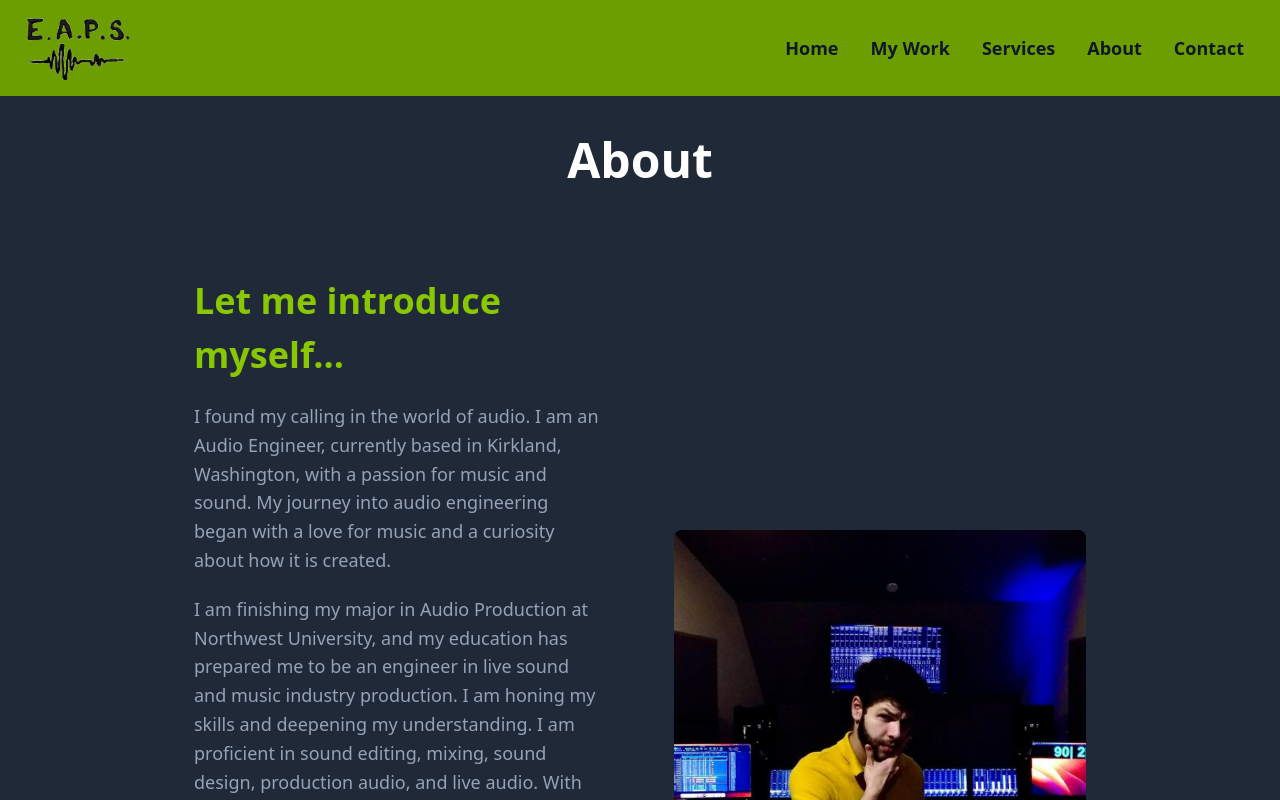
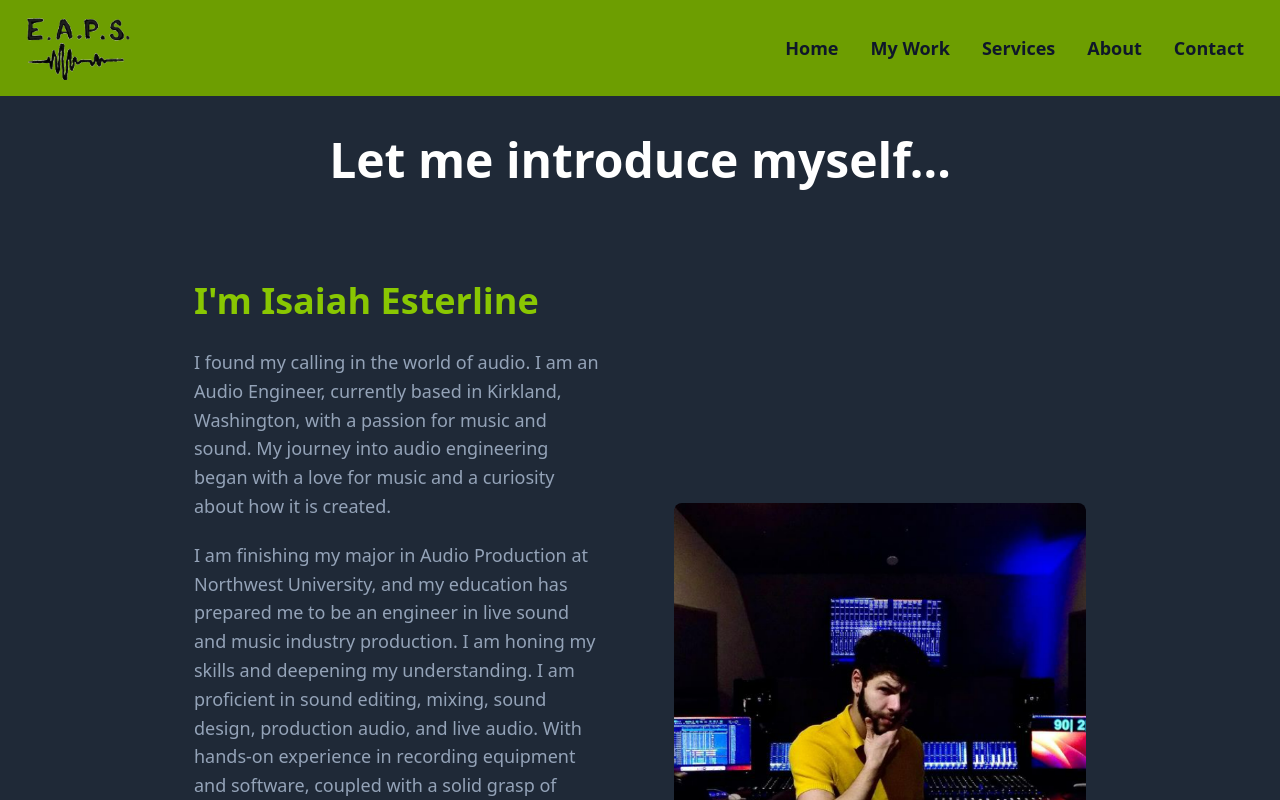
Before and after one commit to bleckocodes/EsterlineAudio, a Nuxt app: page /About in a window 1280 px wide. Shown: the top 800 px of the page. Built offline with nearby package versions, Linux system fonts and the light colour scheme.

Commit message:
fixed some small bg and text issues

```diff
--- a/components/Header.vue
+++ b/components/Header.vue
@@ -27,7 +27,7 @@
     <li class="group relative">
       <nuxt-link
         class="block whitespace-nowrap px-3 py-2 text-lg font-bold text-slate-900 no-underline transition hover:text-slate-50"
-        to="MyWork">
+        href="/MyWork">
         My Work
       </nuxt-link>
     </li>
--- a/pages/About.vue
+++ b/pages/About.vue
@@ -2,14 +2,14 @@
     <div class="bg-gray-800"> <!-- Update -->
       <div class="sm:mx-36">
         <div class="bg-gray-800 text-center text-white">
-          <div class="text-5xl font-bold pt-10 pb-10">About</div>
+          <div class="text-5xl font-bold pt-10 pb-10">Let me introduce myself...</div>
         </div>
 
         <div class="about-me-container bg-gray-800">
           <div class="about-me-content">
 
             <div class="about-me-text mr-12">
-              <h2 class="about-me-title font-bold text-verdun-green-300">Let me introduce myself...</h2>
+              <h2 class="about-me-title font-bold text-verdun-green-300">I'm Isaiah Esterline</h2>
                 <p class="about-me-description text-slate-400 pb-5">
                 I found my calling in the world of audio. I am an Audio Engineer, currently based in Kirkland, Washington, with a passion for music and sound. My journey into audio engineering began with a love for music and a curiosity about how it is created.
                 </p>
--- a/pages/MyWork.vue
+++ b/pages/MyWork.vue
@@ -1,8 +1,10 @@
 <template>
+<div class="min-h-screen bg-gray-800">
    <div class="bg-gray-800 text-center text-white">
         <div class="text-5xl font-bold pt-10 pb-10">My Work</div>
     </div>
     <div class="text-center text-white text-2xl font-semi bold pt-10 pb-10"">
     To showcase my work, please click the links to my YouTube videos, Instagram posts, and Spotify song lists.
     </div>
+</div>
 </template>
--- a/pages/Services.vue
+++ b/pages/Services.vue
@@ -8,7 +8,7 @@
       <h1
         class="mb-24 w-full text-center text-4xl font-extrabold text-slate-50 sm:mx-auto sm:mb-20 sm:w-4/5"
       >
-        <span class="text-verdun-green-300">Multiple plans</span>
+        <span class="text-verdun-green-300">Multiple Plans</span>
         for Artists & Podcasters
       </h1>
       <!-- Service 1 -->
--- a/pages/index.vue
+++ b/pages/index.vue
@@ -1,5 +1,5 @@
 <template class="bg-gray-800">
-  <div class="bg-gray-800">
+  <div class="min-h-screen bg-gray-800">
     <Hero />
     <div class="text-center text-white">
       <div class="text-5xl font-bold pt-36"></div>
```
